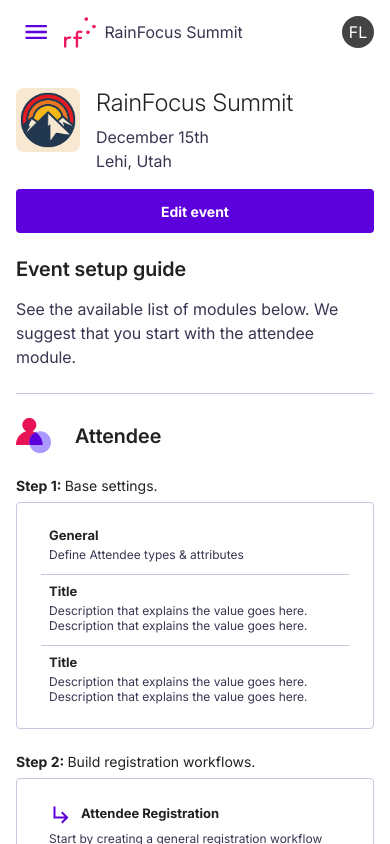
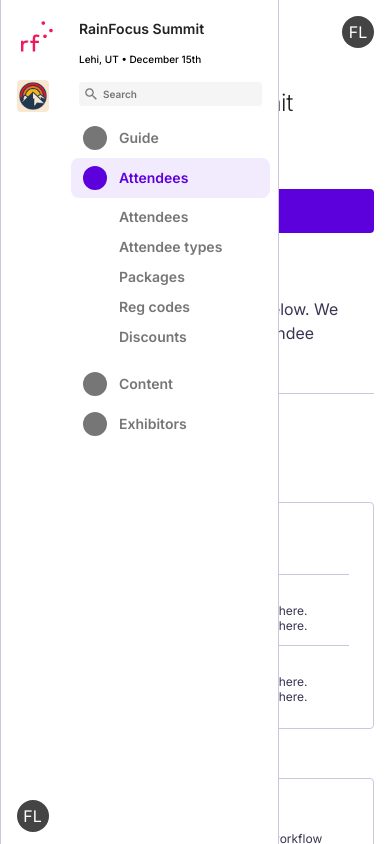
Before and after one commit to MFlanagan7/rainfocus-ui-challenge, a React (Vite) app: page / in a window 390 px wide. Both pictures are taken after a click on the button "Open menu". Shown: the top 844 px of the page. Built offline with nearby package versions, Linux system fonts and the light colour scheme.

Commit message:
Add menu state and drawer overlay for tablet and mobile

```diff
--- a/src/App.tsx
+++ b/src/App.tsx
@@ -9,6 +9,7 @@ import ArrowIcon from './components/icons/ArrowIcon';
 import ComputerIcon from './components/icons/ComputerIcon';
 import TopBar from './components/TopBar/TopBar';
 import type { User } from './types/types';
+import { useState } from 'react';
 
 const current = events[0]
 
@@ -24,12 +25,14 @@ const cardData = [
 ]
 
 function App() {
+  const [isMenuOpen, setIsMenuOpen] = useState(false)
+
   return (
     <div className={styles.app}>
-      <Rail events={events} activeId={current.id} user={user} />
-      <Sidebar event={current} activeNavId='attendees' />
+      <Rail events={events} activeId={current.id} user={user} isOpen={isMenuOpen} />
+      <Sidebar event={current} activeNavId='attendees' isOpen={isMenuOpen} />
       <div className={styles.content}>
-        <TopBar event={current} user={user} />
+        <TopBar event={current} user={user} isMenuOpen={isMenuOpen} onToggleMenu={() => setIsMenuOpen(prev => !prev)} />
         <main className={styles.main}>
           <header className={styles.header}>
             <img className={styles.logo} src={current.logoUrl} alt='' />
--- a/src/components/Rail/Rail.module.scss
+++ b/src/components/Rail/Rail.module.scss
@@ -13,6 +13,14 @@
 
     @include below(tablet) {
         display: none;
+
+        &.open {
+            display: flex;
+            position: fixed;
+            left: 0;
+            z-index: 10;
+            background: var(--color-surface);
+        }
     }
 }
 .top {
--- a/src/components/Rail/Rail.tsx
+++ b/src/components/Rail/Rail.tsx
@@ -8,11 +8,12 @@ type RailProps = {
     events: EventInfo[],
     activeId: string
     user: User,
+    isOpen: boolean,
 }
 
-const Rail = ({ events, activeId, user }: RailProps) => {
+const Rail = ({ events, activeId, user, isOpen }: RailProps) => {
     return (
-        <div className={styles.rail}>
+        <div className={`${styles.rail} ${isOpen ? styles.open : ''}`}>
             <div className={styles.top}>
                 <img className={styles.rfLogo} src={rfLogo} alt="RainFocus logo" />
                 {
--- a/src/components/Sidebar/Sidebar.module.scss
+++ b/src/components/Sidebar/Sidebar.module.scss
@@ -11,6 +11,14 @@
 
     @include below(desktop) {
         display: none;
+
+        &.open {
+            display: block;
+            position: fixed;
+            left: var(--rail-width);
+            background: var(--color-surface);
+            z-index: 10;
+        }
     }
 }
 
--- a/src/components/Sidebar/Sidebar.tsx
+++ b/src/components/Sidebar/Sidebar.tsx
@@ -5,11 +5,12 @@ import { navData } from '../../data/nav-data'
 type SidebarProps = {
     event: EventInfo,
     activeNavId: string,
+    isOpen: boolean,
 }
 
-const Sidebar = ({ event, activeNavId }: SidebarProps) => {
+const Sidebar = ({ event, activeNavId, isOpen }: SidebarProps) => {
     return (
-        <div className={styles.sidebar}>
+        <div id='sidebar' className={`${styles.sidebar} ${isOpen ? styles.open : ''}`}>
             <p className={styles.navLabel}>{event.name}</p>
             <div className={styles.subheader}>
                 {event.city},&nbsp;
--- a/src/components/TopBar/TopBar.tsx
+++ b/src/components/TopBar/TopBar.tsx
@@ -7,12 +7,14 @@ import Avatar from '../Avatar/Avatar'
 type TopBarProps = {
     event: EventInfo,
     user: User,
+    isMenuOpen: boolean,
+    onToggleMenu: () => void,
 }
 
-const TopBar = ({ event, user }: TopBarProps) => {
+const TopBar = ({ event, user, isMenuOpen, onToggleMenu }: TopBarProps) => {
     return (
         <header className={styles.header}>
-            <button className={styles.button} type='button' aria-label='Open menu'>
+            <button className={styles.button} type='button' aria-label='Open menu' aria-expanded={isMenuOpen} aria-controls='sidebar' onClick={onToggleMenu}>
                 <MenuIcon />
             </button>
             <div className={styles.mobileDetails}>
```
